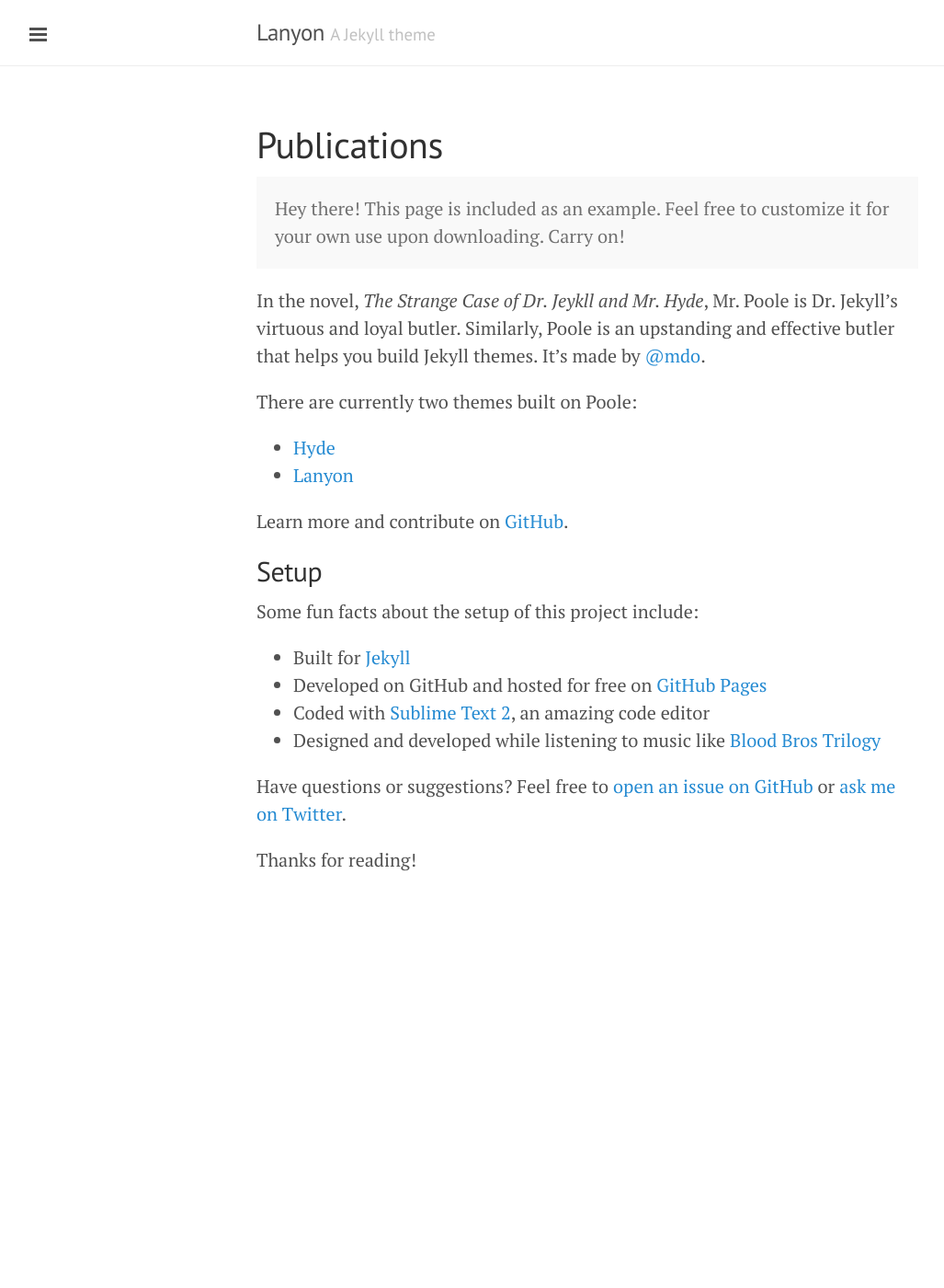
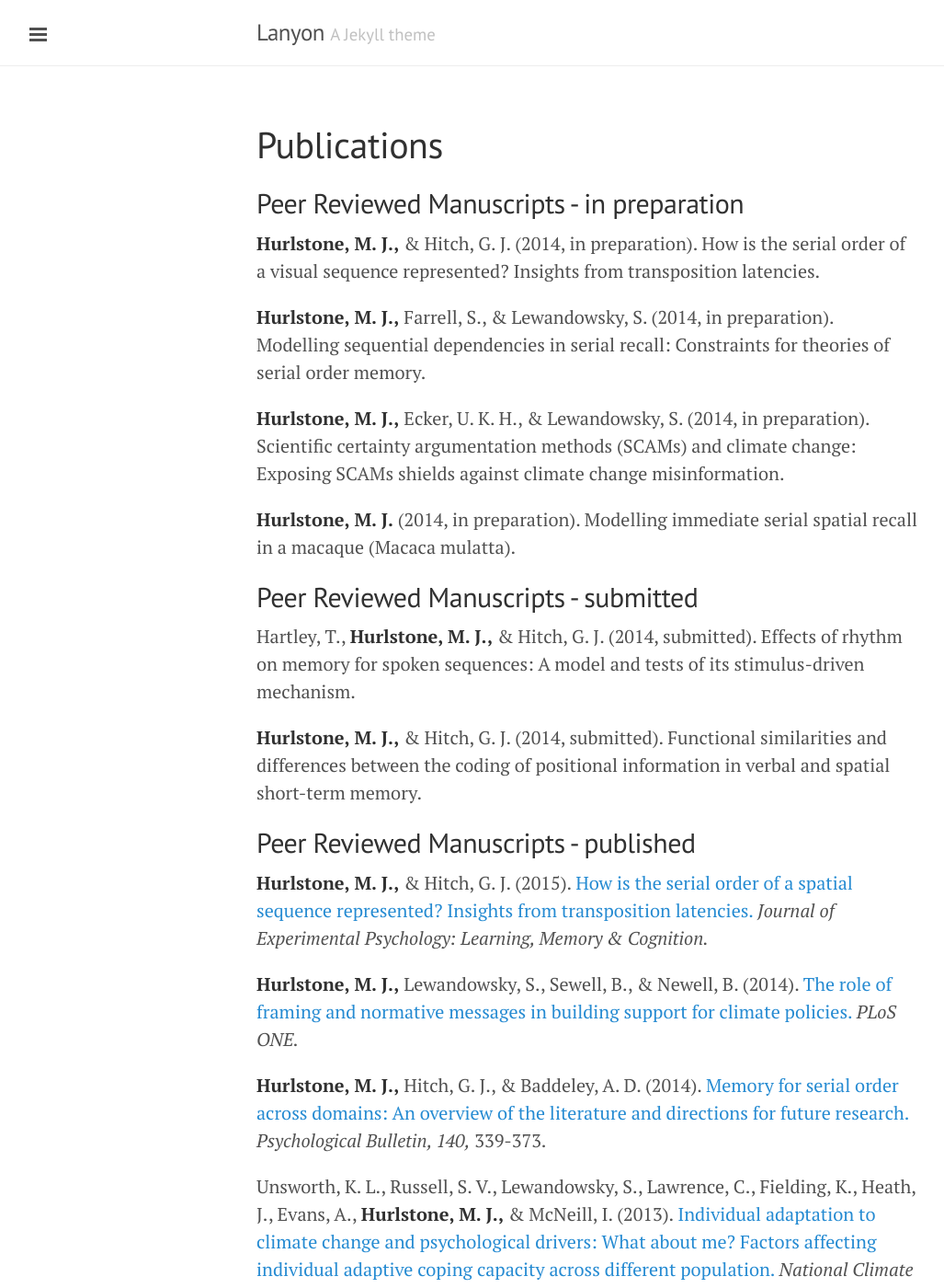
Before and after one commit to mjh508/mark-hurlstone.github.io, a Jekyll site: the page built from publications.md, in a window 1280 px wide and 1400 px high. Shown: the whole window at 92% size, without its empty margins (1-1028 px from the left). Built offline with Jekyll 4.4.1, drawn with Linux system fonts in a browser that asks for light colours; Markdown is read by kramdown in place of the engine named in the settings; some of the changed text lies outside the part shown.

Commit message:
Update publications.md

```diff
--- a/publications.md
+++ b/publications.md
@@ -3,28 +3,43 @@ layout: page
 title: Publications
 ---
 
-<p class="message">
-  Hey there! This page is included as an example. Feel free to customize it for your own use upon downloading. Carry on!
-</p>
+## Peer Reviewed Manuscripts - in preparation
 
-In the novel, *The Strange Case of Dr. Jeykll and Mr. Hyde*, Mr. Poole is Dr. Jekyll's virtuous and loyal butler. Similarly, Poole is an upstanding and effective butler that helps you build Jekyll themes. It's made by [@mdo](https://twitter.com/mdo).
+**Hurlstone, M. J.,** & Hitch, G. J. (2014, in preparation). How is the serial order of a visual sequence represented? Insights from transposition latencies.
 
-There are currently two themes built on Poole:
+**Hurlstone, M. J.,** Farrell, S., & Lewandowsky, S. (2014, in preparation). Modelling sequential dependencies in serial recall: Constraints for theories of serial order memory.
 
-* [Hyde](http://hyde.getpoole.com)
-* [Lanyon](http://lanyon.getpoole.com)
+**Hurlstone, M. J.,** Ecker, U. K. H., & Lewandowsky, S. (2014, in preparation). Scientific certainty argumentation methods (SCAMs) and climate change: Exposing SCAMs shields against climate change misinformation.
 
-Learn more and contribute on [GitHub](https://github.com/poole).
+**Hurlstone, M. J.** (2014, in preparation). Modelling immediate serial spatial recall in a macaque (Macaca mulatta).
 
-## Setup
+## Peer Reviewed Manuscripts - submitted
 
-Some fun facts about the setup of this project include:
+Hartley, T., **Hurlstone, M. J.,** & Hitch, G. J. (2014, submitted). Effects of rhythm on memory for spoken sequences: A model and tests of its stimulus-driven mechanism.
 
-* Built for [Jekyll](http://jekyllrb.com)
-* Developed on GitHub and hosted for free on [GitHub Pages](https://pages.github.com)
-* Coded with [Sublime Text 2](http://sublimetext.com), an amazing code editor
-* Designed and developed while listening to music like [Blood Bros Trilogy](https://soundcloud.com/maddecent/sets/blood-bros-series)
+**Hurlstone, M. J.,** & Hitch, G. J. (2014, submitted). Functional similarities and differences between the
+coding of positional information in verbal and spatial short-term memory.
 
-Have questions or suggestions? Feel free to [open an issue on GitHub](https://github.com/poole/issues/new) or [ask me on Twitter](https://twitter.com/mdo).
+## Peer Reviewed Manuscripts - published
 
-Thanks for reading!
+**Hurlstone, M. J.,** & Hitch, G. J. (2015). [How is the serial order of a spatial sequence represented? Insights from transposition latencies.](/HH.15.JEPLMC.pdf) *Journal of Experimental Psychology: Learning, Memory & Cognition.*
+
+**Hurlstone, M. J.,** Lewandowsky, S., Sewell, B., & Newell, B. (2014). [The role of framing and normative messages in building support for climate policies.](/HLNS.14.PLoS.ONE.pdf) *PLoS ONE.*
+
+**Hurlstone, M. J.,** Hitch, G. J., & Baddeley, A. D. (2014). [Memory for serial order across domains: An overview of the literature and directions for future research.](/HHB.14.PB.pdf) *Psychological Bulletin, 140,* 339-373.
+
+Unsworth, K. L., Russell, S. V., Lewandowsky, S., Lawrence, C., Fielding, K., Heath, J., Evans, A., **Hurlstone, M. J.,** & McNeill, I. (2013). [Individual adaptation to climate change and psychological drivers: What about me? Factors affecting individual adaptive coping capacity across different population.](/URLLFHEHM.13.NCCARF.pdf) *National Climate Change Adaptation Research Facility.*
+
+Farrell, S., **Hurlstone, M. J.,** & Lewandowsky, S. (2013). [Sequential dependencies in recall of sequences: Filling in the blanks.](/FHL.13.MC.pdf) *Memory & Cognition, 41,* 938-952.
+
+Hughes, R., **Hurlstone, M. J.,** Marsh, J. E., Vachon, F., & Jones, D. M. (2013). [Cognitive control of auditory distraction: Impact of task difficulty, foreknowledge, and working memory capacity supports duplex-mechanism.](/HHMVJ.13.JEPHPP.pdf) *Journal of Experimental Psychology: Human Perception and Performance, 39,* 539-553.
+
+Hughes, R., Vachon, F., **Hurlstone, M. J.,** Marsh, J., Macken, W., & Jones, D. M. (2011). [Disruption of cognitive performance by sound: Differentiating two forms of auditory distraction.](/HVHMMJ.11.ICNPHP.pdf) In *Proceedings of the 10th International Congress on Noise as a Public Health Problem.*
+
+## Theses
+
+**Hurlstone, M. J.** (2010). *The problem of serial order in visuospatial short-term memory.* Unpublished PhD thesis, University of York, UK.
+
+**Hurlstone, M. J.** (2006). *Top-down processing and temporal grouping in immediate serial recall.* Unpublished MSc thesis, University of York, UK.
+
+**Hurlstone, M. J.** (2004). *The modularity of ordering processes in verbal and spatial short-term memory.* Unpublished BSc thesis, University of Leicester, UK.
```
